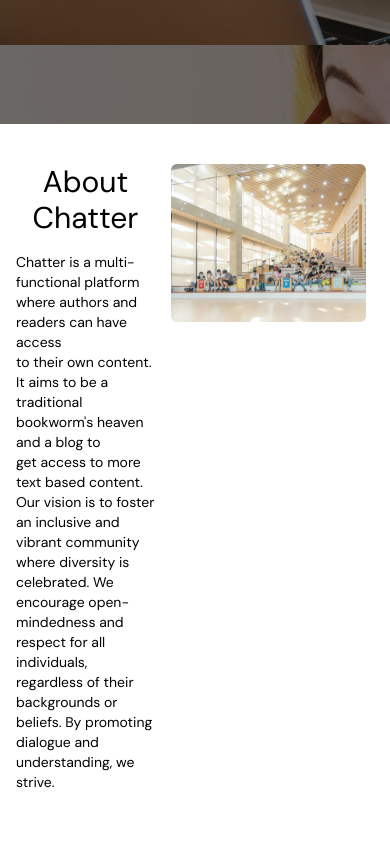
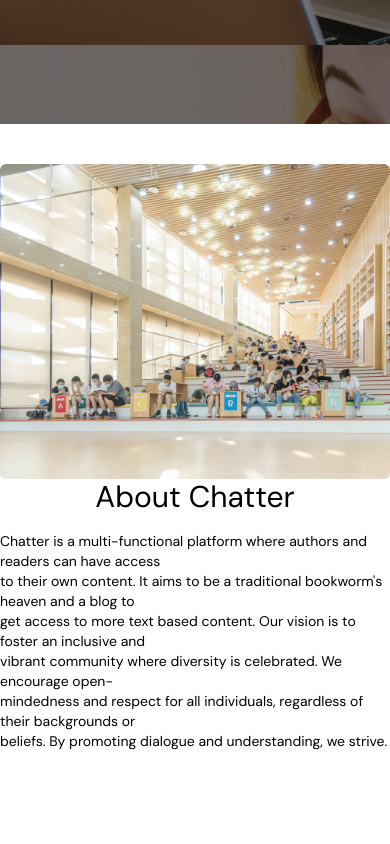
Before and after one commit to Bolaji-hub/chatter-app, a React (Create React App) app: page / in a window 390 px wide. Shown: the part 800-1644 px from the top of the page. Built offline with nearby package versions, Linux system fonts and the light colour scheme.

Commit message:
- implementing and styling testimony page - Responsiveness on small screen

```diff
--- a/src/App.tsx
+++ b/src/App.tsx
@@ -3,6 +3,7 @@
 import Home from "./components/Home";
 import About from "./components/About";
 import Join from "./components/Join";
+import Testimony from "./components/Testimony";
 
 const App = () => {
   return (
@@ -11,6 +12,7 @@
       <Home />
       <About />
       <Join />
+      <Testimony />
     </div>
   );
 };
--- a/src/components/About.tsx
+++ b/src/components/About.tsx
@@ -3,10 +3,10 @@
 
 const About = () => {
   return (
-    <div className="flex">
-      <div className=" mx-auto flex flex-col justify-center items-center h-full px-4 mt-10">
+    <div className="flex py-10 flex-wrap-reverse">
+      <div className="mx-auto flex flex-col justify-center items-center flex-1 basis-80">
         <h3 className="capitalize text-3xl text-center">about chatter</h3>
-        <p className=" py-4 min-h-fit text-sm leading-5 ">
+        <p className="py-4 min-h-fit text-sm leading-5 ">
           Chatter is a multi-functional platform where authors and readers can
           have access
           <br /> to their own content. It aims to be a traditional bookworm's
@@ -20,11 +20,9 @@
           <br /> beliefs. By promoting dialogue and understanding, we strive.
         </p>
       </div>
-      <img
-        src={image}
-        alt=""
-        className="rounded-md w-2/4 h-3/4 mt-10 max-w-sm mr-6"
-      />
+      <div className="rounded-md flex-1 basis-32">
+        <img src={image} alt="" />
+      </div>
     </div>
   );
 };
--- a/src/components/Join.tsx
+++ b/src/components/Join.tsx
@@ -36,7 +36,7 @@
             </p>
           </span>
         </div>
-        <div className="border rounded-md px-4 py-2">
+        <div className="border rounded-md px-4 py-2 ">
           <img
             src={fluent}
             alt=""
--- /dev/null
+++ b/src/components/Testimony.tsx
@@ -0,0 +1,30 @@
+import React from "react";
+import unsplash from "../assets/unsplash_ZHvM3XIOHoE.png";
+
+const Testimony = () => {
+  return (
+    <div className="bg-[#FFEDCC80] flex flex-wrap items-center justify-center py-24 gap-4">
+      <img src={unsplash} alt="" className="rounded-full flex px-4" />
+      <div className=" ">
+        <p className=" text-sm font-light flex justify-center items-center mb-8">
+          "Chatter has become an integral part of my online experience. As a
+          user of this incredible blogging platform, I<br /> have discovered a
+          vibrant community of individuals who are passionate about sharing
+          their ideas and engaging
+          <br /> in thoughtful discussions.”
+        </p>
+        <p className=" text-lg font-semibold">
+          Adebola Muhydeen,
+          <span className="text-sm font-light">
+            Software developer at Apple
+          </span>
+        </p>
+        <button className="rounded-lg border bg-blue-500 py-2 px-4 capitalize font-normal text-sm">
+          join chatter
+        </button>
+      </div>
+    </div>
+  );
+};
+
+export default Testimony;
```
Also changed, not shown: src/assets/unsplash_ZHvM3XIOHoE.png (added).
